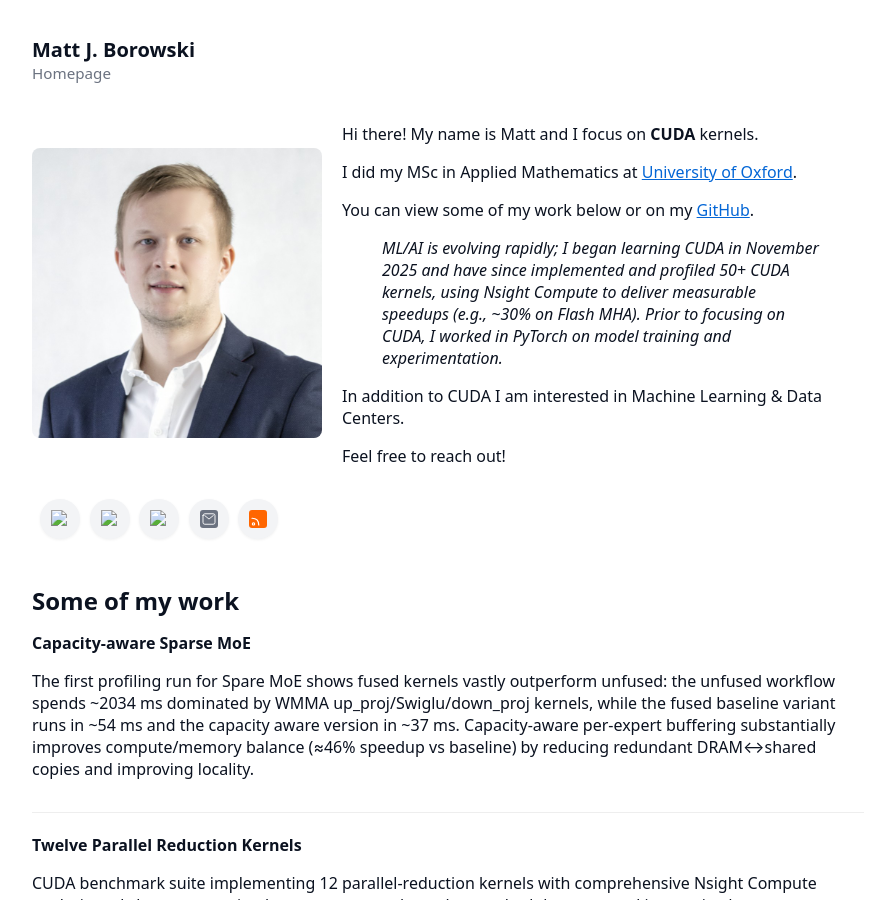
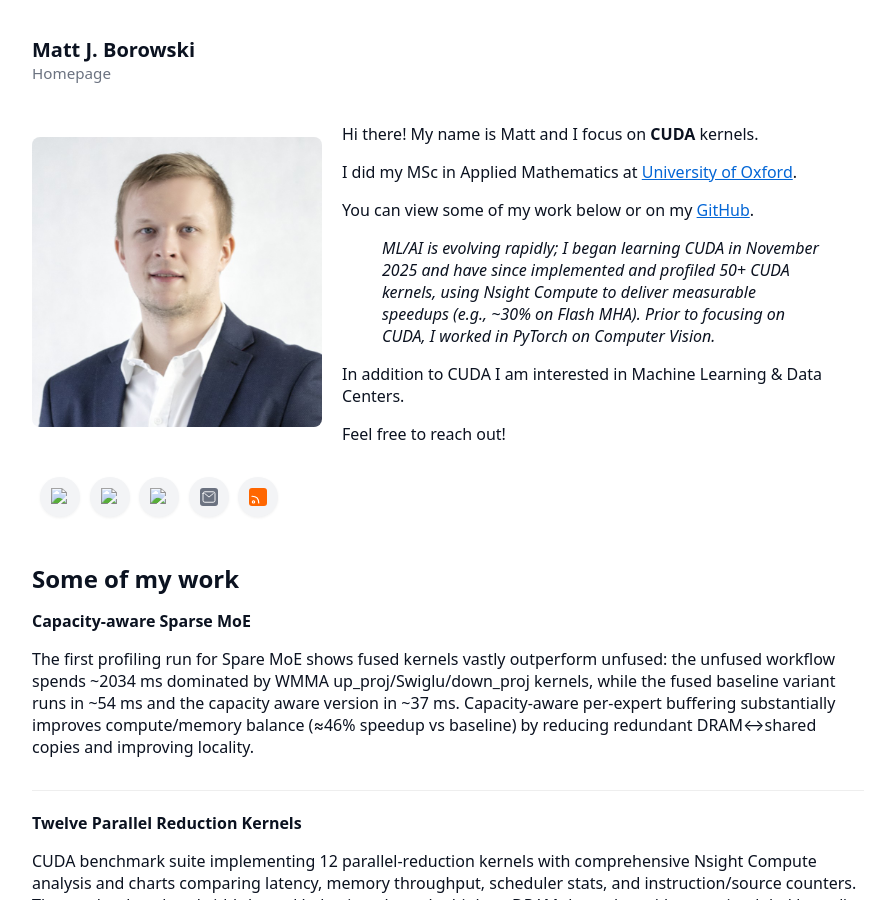
Before and after one commit to MattJBorowski1991/mattjborowski1991.github.io, a Jekyll site: the page built from index.md, in a window 1280 px wide and 900 px high. Shown: the whole window, without its empty margins (192-1078 px from the left). Built offline with Jekyll 4.4.1, drawn with Linux system fonts in a browser that asks for light colours.

Commit message:
Fix formatting

```diff
--- a/index.md
+++ b/index.md
@@ -16,7 +16,7 @@ layout: default
 <p>You can view some of my work below or on my <a href="https://github.com/MattJBorowski1991">GitHub</a>.</p>
 
   <blockquote>
-    <p><em>ML/AI is evolving rapidly; I began learning CUDA in November 2025 and have since implemented and profiled 50+ CUDA kernels, using Nsight Compute to deliver measurable speedups (e.g., ~30% on Flash MHA). Prior to focusing on CUDA, I worked in PyTorch on model training and experimentation.</em></p>
+    <p><em>ML/AI is evolving rapidly; I began learning CUDA in November 2025 and have since implemented and profiled 50+ CUDA kernels, using Nsight Compute to deliver measurable speedups (e.g., ~30% on Flash MHA). Prior to focusing on CUDA, I worked in PyTorch on Computer Vision.</em></p>
   </blockquote>
 
 <p>In addition to CUDA I am interested in Machine Learning & Data Centers.</p>
```
